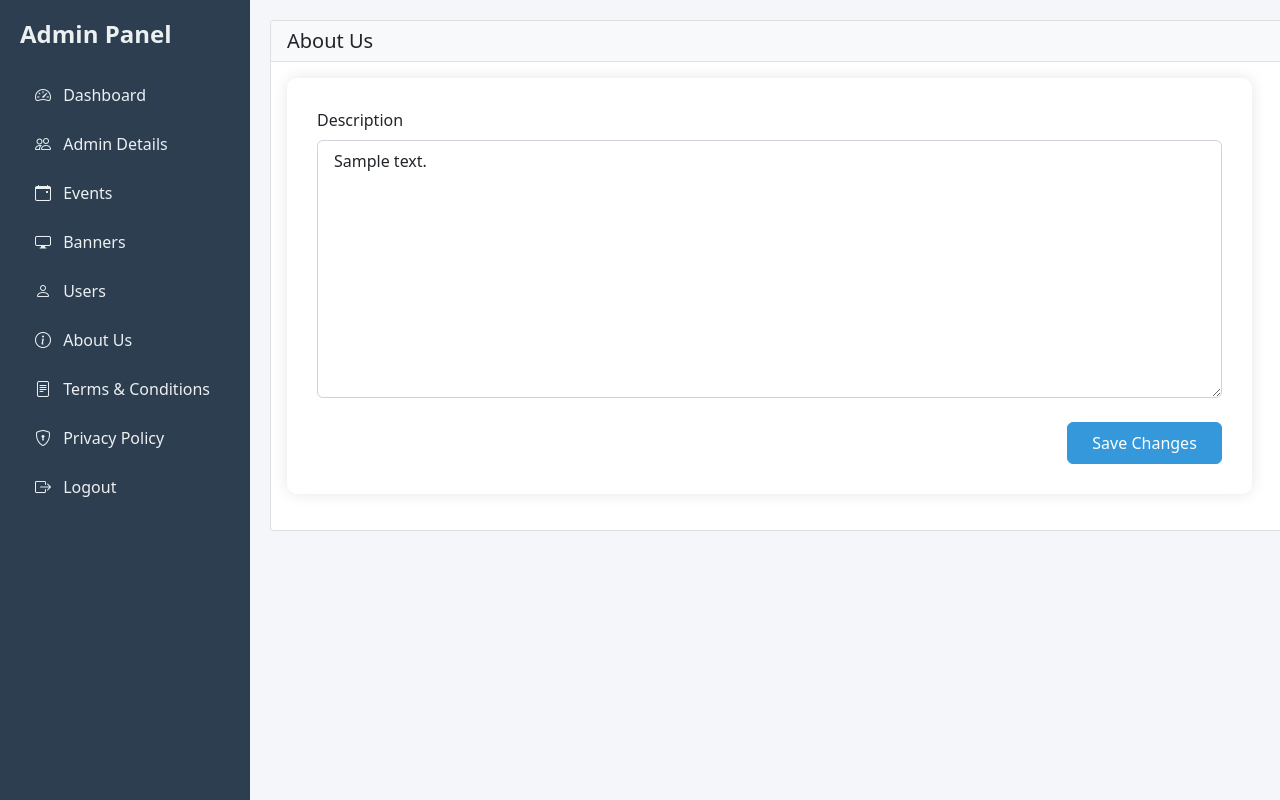
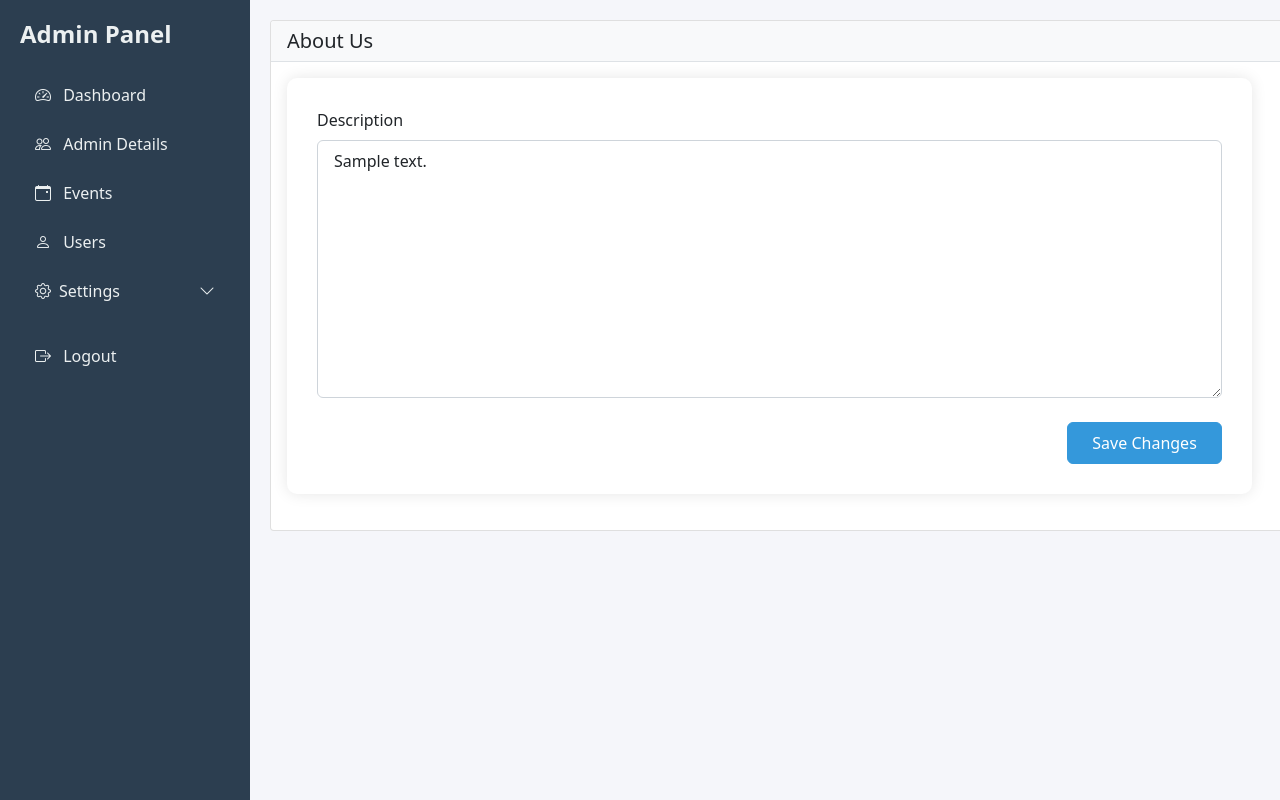
Before and after one commit to Altaf549/admin_shopping, a CodeIgniter 4 app: the page made by app/Views/admin/about_us.php in a window 1280 px wide; the page is wider, and only the part inside the window is pictured. Run offline with PHP 8.4 and a stand-in for CodeIgniter, Linux system fonts and the light colour scheme; the template is opened without the code that fills it: most values are stand-ins (such as "Sample title", 1, 10 or a date in 2020); some libraries are stand-ins or nearby versions.

Commit message:
feat: Enhance sidebar with collapsible settings menu
- Add collapsible settings menu with chevron icon
- Improve active state handling for settings pages
- Fix icon alignment in settings menu
- Add smooth transitions and animations
- Fix settings menu functionality on all pages

```diff
--- a/app/Views/admin/templates/sidebar.php
+++ b/app/Views/admin/templates/sidebar.php
@@ -2,6 +2,7 @@
 <div class="col-md-3 col-lg-2 sidebar">
     <h4 class="mb-4">Admin Panel</h4>
     <nav class="nav flex-column">
+        <!-- Main Navigation -->
         <a class="nav-link <?php echo $page === 'dashboard' ? 'active' : ''; ?>" href="<?= site_url('admin/dashboard') ?>">
             <i class="bi bi-speedometer2 me-2"></i> Dashboard
         </a>
@@ -14,28 +15,119 @@
             <i class="bi bi-calendar-event me-2"></i> Events
         </a>
 
-        <a class="nav-link <?php echo $page === 'banner' ? 'active' : ''; ?>" href="<?= site_url('admin/banner') ?>">
-            <i class="bi bi-display me-2"></i> Banners
-        </a>
-
         <a class="nav-link <?php echo $page === 'users' ? 'active' : ''; ?>" href="<?= site_url('admin/user') ?>">
             <i class="bi bi-person me-2"></i> Users
         </a>
 
+        <!-- Settings Section -->
+        <div class="nav-item mb-3">
+            <a class="nav-link <?php
+                $settingsPages = ['banner', 'about-us', 'terms_condition', 'privacy_policy'];
+                echo in_array($page, $settingsPages) ? 'active' : '';
+            ?>" data-bs-toggle="collapse" href="#settingsMenu" role="button" aria-expanded="<?php echo in_array($page, $settingsPages) ? 'true' : 'false'; ?>" aria-controls="settingsMenu">
+                <div class="d-flex align-items-center w-100">
+                    <i class="bi bi-gear me-2"></i>
+                    <span class="flex-grow-1">Settings</span>
+                    <i class="bi bi-chevron-down"></i>
+                </div>
+            </a>
+            <div class="collapse <?php echo in_array($page, ['banner', 'about-us', 'terms_condition', 'privacy_policy']) ? 'show' : ''; ?>" id="settingsMenu">
+                <div class="nav flex-column ms-3">
+                    <a class="nav-link <?php echo $page === 'banner' ? 'active' : ''; ?>" href="<?= site_url('admin/banner') ?>">
+                        <i class="bi bi-display me-2"></i> Banners
+                    </a>
                     <a class="nav-link <?php echo $page === 'about-us' ? 'active' : ''; ?>" href="<?= site_url('admin/about-us') ?>">
                         <i class="bi bi-info-circle me-2"></i> About Us
                     </a>
-
                     <a class="nav-link <?php echo $page === 'terms_condition' ? 'active' : ''; ?>" href="<?= site_url('admin/terms-condition') ?>">
                         <i class="bi bi-file-text me-2"></i> Terms & Conditions
                     </a>
-
                     <a class="nav-link <?php echo $page === 'privacy_policy' ? 'active' : ''; ?>" href="<?= site_url('admin/privacy-policy') ?>">
                         <i class="bi bi-shield-lock me-2"></i> Privacy Policy
                     </a>
+                </div>
+            </div>
+        </div>
 
-        <a class="nav-link" href="<?= site_url('logout') ?>">
+        <!-- Logout -->
+        <a class="nav-link" href="<?= site_url('admin/logout') ?>">
             <i class="bi bi-box-arrow-right me-2"></i> Logout
         </a>
     </nav>
 </div>
+
+<!-- Add custom JavaScript to handle settings menu behavior -->
+<style>
+.nav-item .nav-link {
+    position: relative;
+    transition: all 0.3s ease;
+}
+
+.nav-item .nav-link .bi-chevron-down {
+    transition: transform 0.3s ease;
+}
+
+.nav-item .nav-link.active .bi-chevron-down,
+.nav-item .nav-link[aria-expanded="true"] .bi-chevron-down {
+    transform: rotate(180deg);
+}
+
+.nav-item .nav-link .d-flex {
+    width: 100%;
+    align-items: center;
+}
+
+.nav-item .nav-link .flex-grow-1 {
+    min-width: 0;
+    overflow: hidden;
+    text-overflow: ellipsis;
+    white-space: nowrap;
+}
+</style>
+
+<script>
+document.addEventListener('DOMContentLoaded', function() {
+    const settingsToggle = document.querySelector('.nav-item .nav-link[data-bs-toggle="collapse"]');
+    const settingsMenu = document.getElementById('settingsMenu');
+
+    if (settingsToggle) {
+        // Update chevron state when menu is toggled
+        settingsToggle.addEventListener('click', function() {
+            const chevron = this.querySelector('.bi-chevron-down');
+            if (chevron) {
+                // Toggle chevron class
+                chevron.classList.toggle('bi-chevron-up');
+                // Update aria-expanded
+                this.setAttribute('aria-expanded', this.getAttribute('aria-expanded') === 'true' ? 'false' : 'true');
+                // Update menu state
+                if (settingsMenu) {
+                    settingsMenu.classList.toggle('show');
+                }
+            }
+        });
+
+        // Handle page load state
+        const isSettingsActive = settingsToggle.classList.contains('active');
+        const isMenuExpanded = settingsMenu.classList.contains('show');
+        const chevron = settingsToggle.querySelector('.bi-chevron-down');
+
+        if (chevron) {
+            // Set initial chevron state
+            chevron.classList.toggle('bi-chevron-up', isSettingsActive || isMenuExpanded);
+        }
+
+        // Update chevron state when clicking child links
+        document.querySelectorAll('.nav-item .nav-link:not([data-bs-toggle])').forEach(link => {
+            link.addEventListener('click', function() {
+                if (settingsMenu) {
+                    settingsMenu.classList.add('show');
+                    settingsToggle.setAttribute('aria-expanded', 'true');
+                    if (chevron) {
+                        chevron.classList.add('bi-chevron-up');
+                    }
+                }
+            });
+        });
+    }
+});
+</script>
```
Lines whose indentation alone changed are shown as unchanged.
